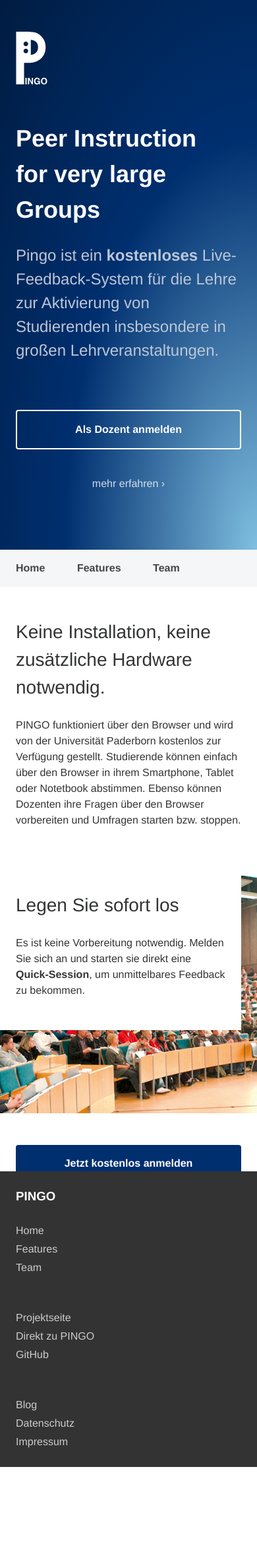
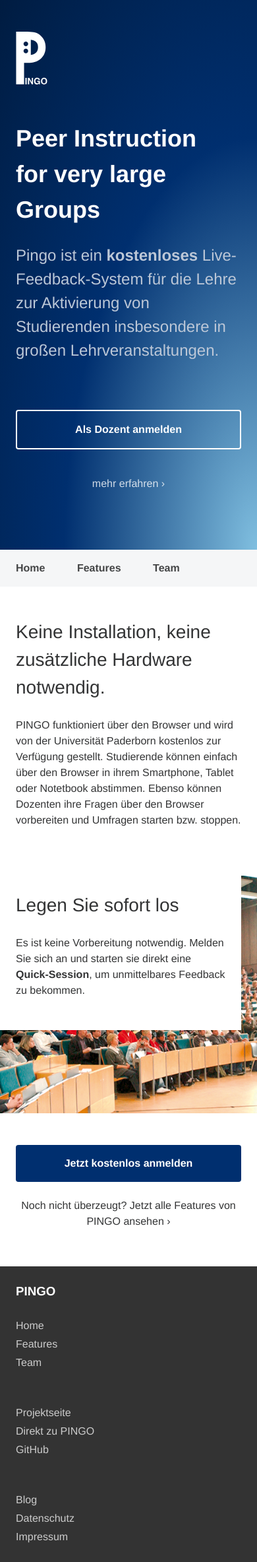
Before and after one commit to PingoUPB/pingoupb.github.io, a Jekyll site: the page built from index.html, in a window 390 px wide. Shown: the whole page at 66% size. Built offline with Jekyll 4.4.1, drawn with Linux system fonts in a browser that asks for light colours; Markdown is read by kramdown in place of the engine named in the settings; before the commit the page ends 2223 px from its top, so only the background shows below that.

Commit message:
fixes new footer height on mobile

```diff
--- a/assets/css/main.css
+++ b/assets/css/main.css
@@ -2206,7 +2206,7 @@
 html {
   position: relative;
   box-sizing: border-box;
-  padding-bottom: 312px;
+  padding-bottom: 456px;
 }
 
 .main-footer {
--- a/assets/css/main.prefixed.css
+++ b/assets/css/main.prefixed.css
@@ -2208,7 +2208,7 @@
   position: relative;
   -moz-box-sizing: border-box;
   box-sizing: border-box;
-  padding-bottom: 312px;
+  padding-bottom: 456px;
 }
 
 .main-footer {
--- a/assets/scss/theme/_layout.scss
+++ b/assets/scss/theme/_layout.scss
@@ -24,7 +24,7 @@
 html {
 	position: relative;
 	box-sizing: border-box;
-	padding-bottom: 13*$base-spacing-unit;
+	padding-bottom: 19*$base-spacing-unit;
 }
 
 .main-footer {
```
Also changed, not shown: assets/css/main.min.css.
